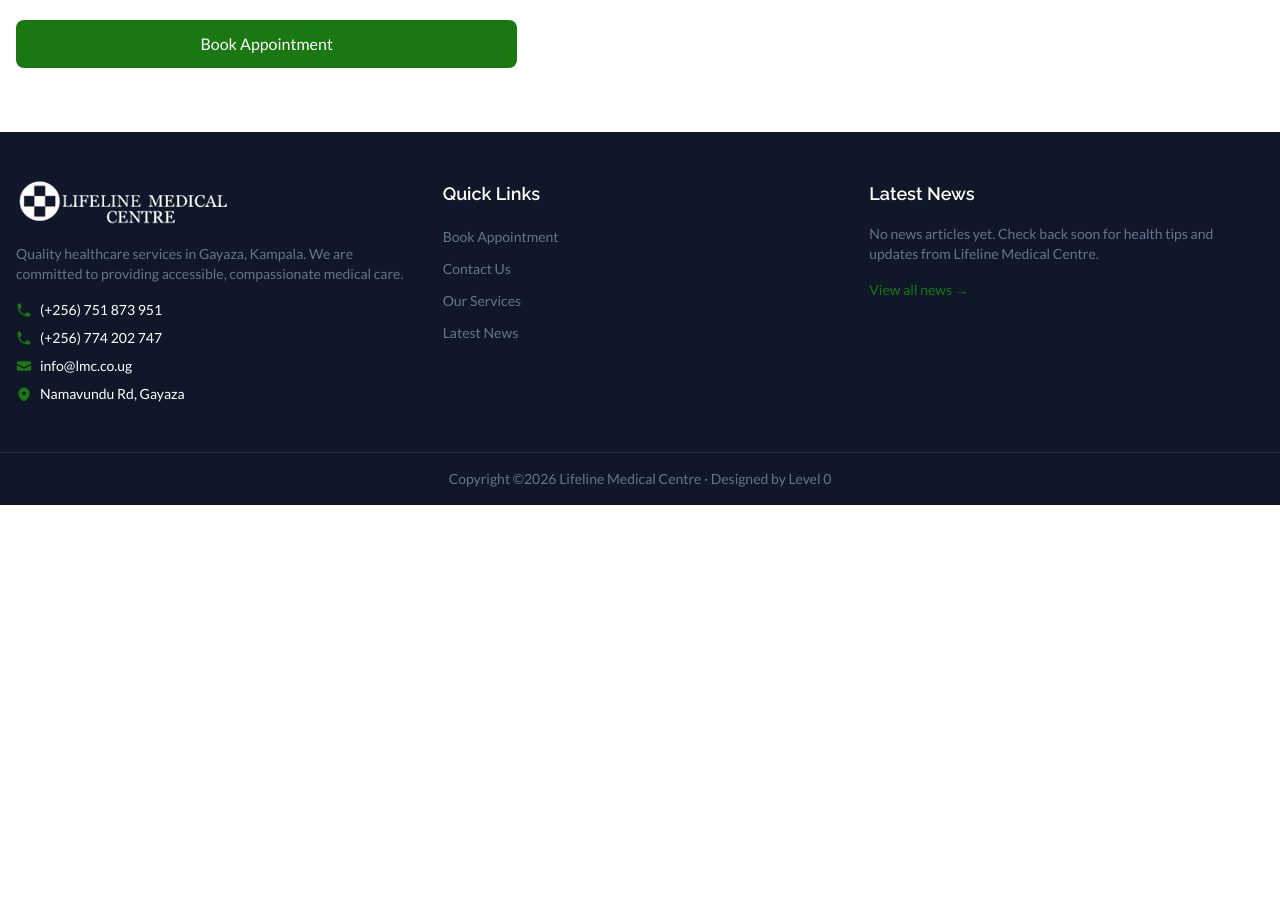
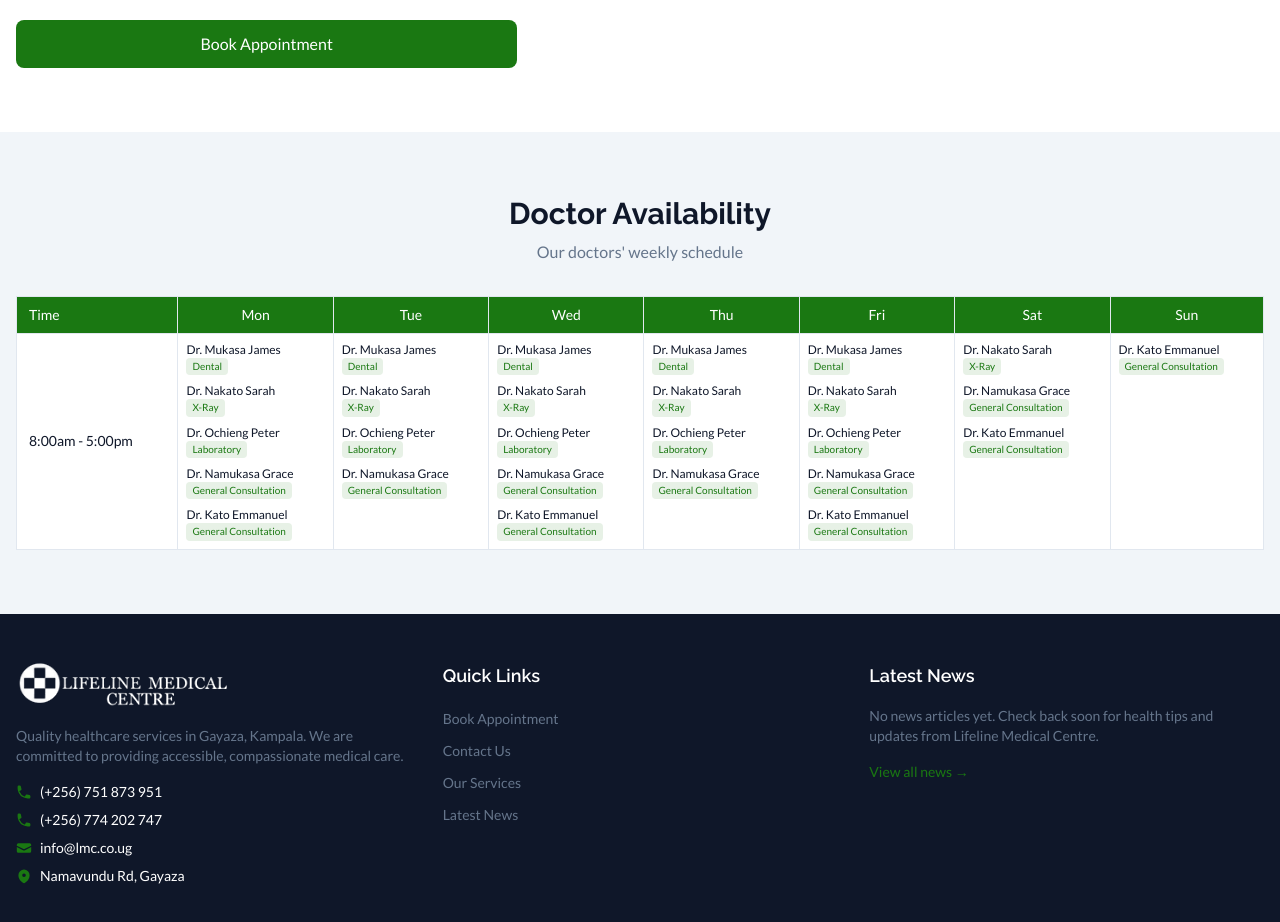
Before and after one commit to kashik09/lmc, a Next.js app: page /appointments in a window 1280 px wide. Shown: the part 1307-2229 px from the top of the page. Before the commit the page ends 1812 px from the top, so only its background shows below. Built offline with nearby package versions, Linux system fonts and the light colour scheme.

Commit message:
feat(appointments): render doctor time table on appointments page
Add Doctor Availability section below form with heading, subtitle, and

DoctorTimeTable component showing weekly schedule.

```diff
--- a/app/(public)/appointments/page.tsx
+++ b/app/(public)/appointments/page.tsx
@@ -10,10 +10,12 @@ import {
 } from "lucide-react";
 import { PageHeader } from "@/components/blocks/page-header";
 import { AppointmentForm } from "@/components/blocks/appointment-form";
+import { DoctorTimeTable } from "@/components/blocks/doctor-time-table";
 import {
   appointmentsPage,
   appointmentInfoPanel,
   appointmentsWhyChooseUs,
+  doctorAvailabilitySection,
 } from "@/content/appointments";
 
 const iconMap: Record<string, ReactNode> = {
@@ -124,6 +126,21 @@ export default function AppointmentsPage() {
           </div>
         </div>
       </section>
+
+      {/* Doctor Availability */}
+      <section className="bg-muted py-12 md:py-16">
+        <div className="mx-auto max-w-7xl px-4">
+          <div className="mb-8 text-center">
+            <h2 className="font-heading text-2xl font-bold text-foreground md:text-3xl">
+              {doctorAvailabilitySection.heading}
+            </h2>
+            <p className="mt-2 text-muted-foreground">
+              {doctorAvailabilitySection.subtitle}
+            </p>
+          </div>
+          <DoctorTimeTable />
+        </div>
+      </section>
     </>
   );
 }
```
